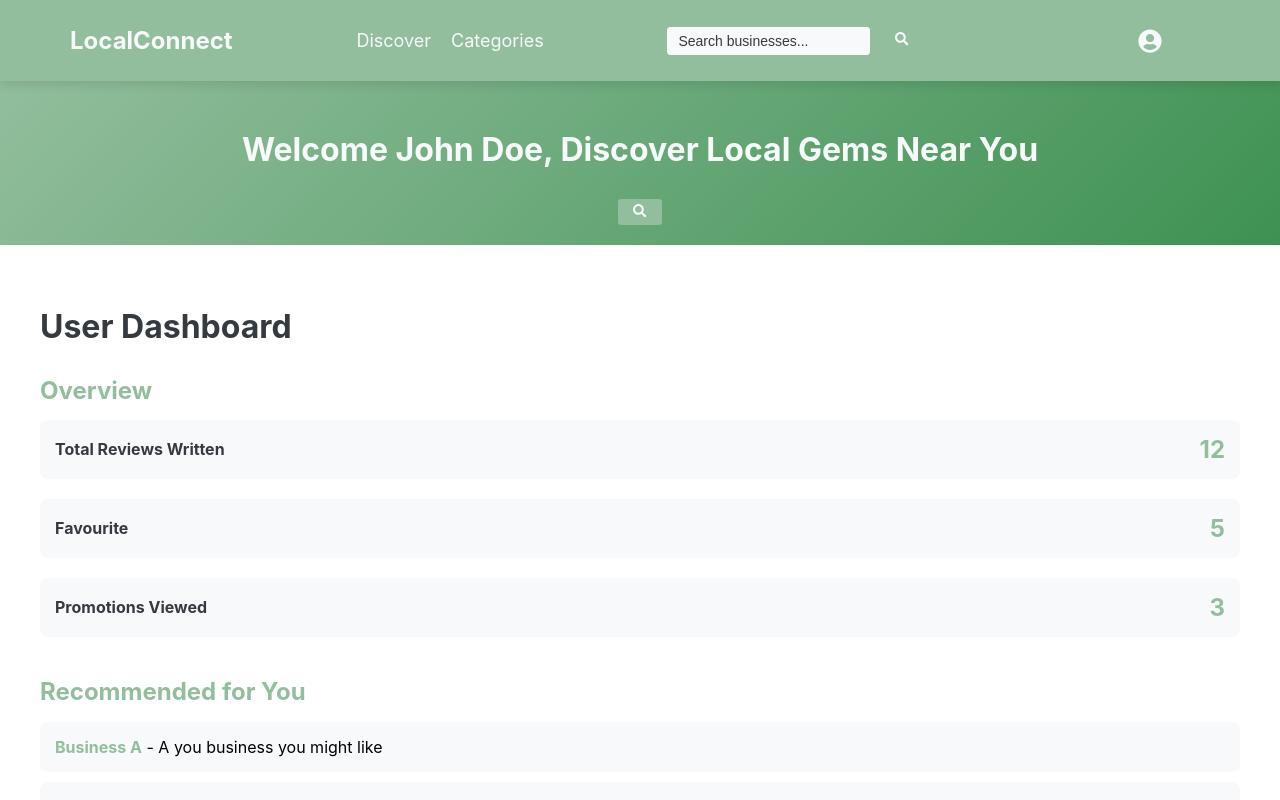
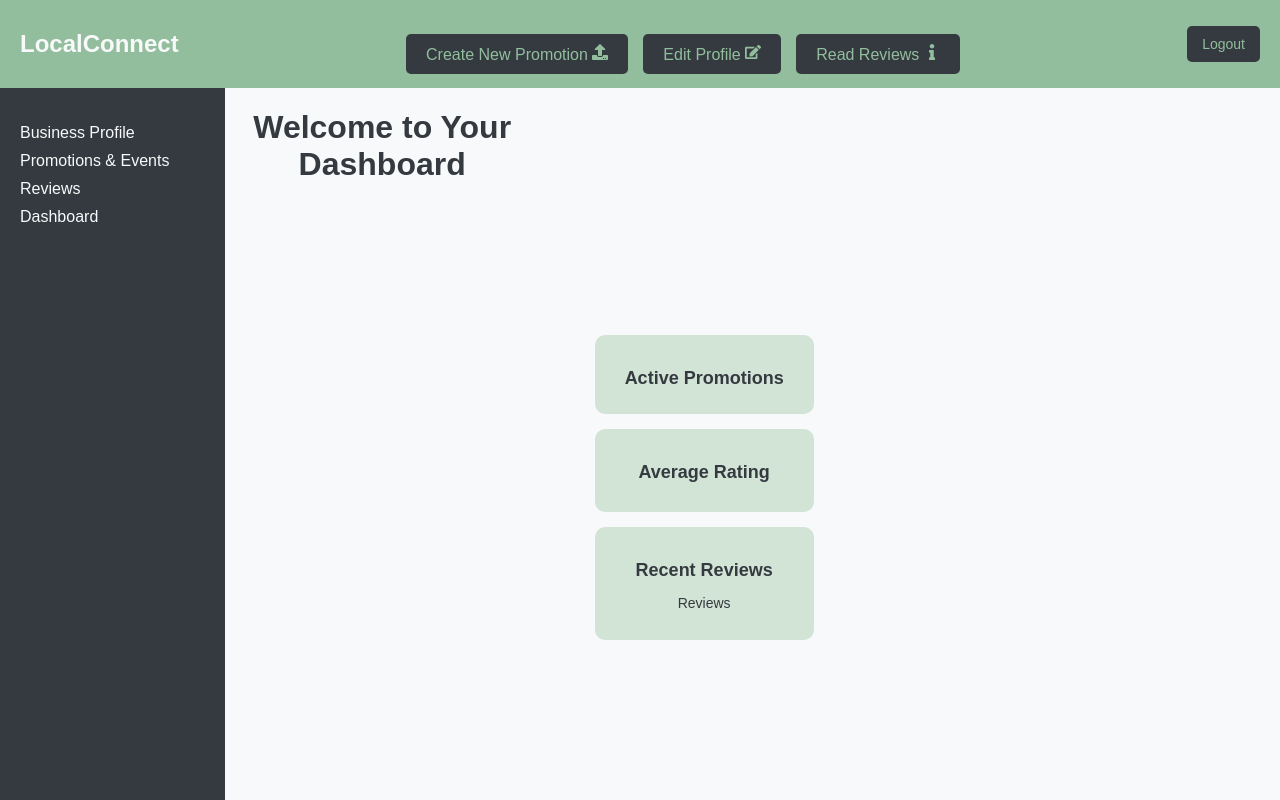
Before and after one commit to juzgit/Business-Discovery, a React (Create React App) app in the folder business-discovery/: page / in a window 1280 px wide. Shown: the top 800 px of the page. Built offline with nearby package versions, Linux system fonts and the light colour scheme.

Commit message:
Business Home Page edited and styled.

```diff
--- a/business-discovery/src/App.js
+++ b/business-discovery/src/App.js
@@ -2,17 +2,18 @@ import React from "react";
 import { BrowserRouter as Router, Route, Routes } from "react-router-dom";
 //import UserNavBar from "./userPages/UserHeader";
 //import HeroSection from "./userPages/HeroSection";
-import UserHomePage from "./userPages/HomePageUser";
+//import UserHomePage from "./userPages/HomePageUser";
 //import UserDiscoverBusiness from "./userPages/DiscoverBusinessPage";
 //import CategoriesPage from "./userPages/CategoriesPage";
 //import UserProfile from "./userPages/UserProfilePage";
+import BusinessUserHP from "./BusinessPages/BusinessUserHP";
 
 function App() {
   return (
     <div className="App">
         <Router>
             <Routes>
-            <Route path="/" element={<UserHomePage />} />
+            <Route path="/" element={<BusinessUserHP />} />
             </Routes>
         </Router>
     </div>
--- a/business-discovery/src/BusinessPages/BusinessUserHP.js
+++ b/business-discovery/src/BusinessPages/BusinessUserHP.js
@@ -1,4 +1,6 @@
 import React from "react";
+import '../businessPageStyling/BusinessHomePage.scss';
+import { FaEdit, FaUpload, FaInfo } from "react-icons/fa";
 
 const BusinessUserHP = () => {
     return(
@@ -7,6 +9,20 @@ const BusinessUserHP = () => {
             <div className="header">
                 <div className="business-name-header">
                     <h2 className="business-name">LocalConnect</h2>
+                </div>
+
+                <div className="actions">
+                    <button className="action-btn">
+                        <a href="#home">Create New Promotion <FaUpload/> </a> {/**Takes you the promotions page */}
+                    </button>
+
+                    <button className="action-btn">
+                        <a href="#home">Edit Profile <FaEdit/> </a> {/**Takes you to Edit Profile page */}
+                    </button>
+
+                    <button className="action-btn">
+                        <a href="#home">Read Reviews <FaInfo /> </a> {/**Takes you to the Reviews Page */}
+                    </button>
                 </div>
 
                 <div className="user-profile">
@@ -19,17 +35,19 @@ const BusinessUserHP = () => {
                     <ul className="side-links">
                         <li><a href="#home">Business Profile</a></li>
                         <li><a href="#home">Promotions & Events</a></li>
-                        <li><a href="#home">Reviews & Analytics</a></li>
+                        <li><a href="#home">Reviews</a></li>
                         <li><a href="#home">Dashboard</a></li>
                     </ul>
                 </div>
 
+                <h1 className="user-dashboard">Welcome to Your Dashboard</h1>
+
                 <div className="main-content">
-                    <h1 className="user-dashboard">Welcome to Your Dashboard</h1>
 
                     <div className="metrics">
                         <div className="metric">
                             <h3 className="promotions-heading">Active Promotions</h3>
+                            {/**Display active promotions here */}
                         </div>
 
                         <div className="metric">
@@ -39,22 +57,9 @@ const BusinessUserHP = () => {
 
                         <div className="metric">
                             <h3 className="recent-rev-heading">Recent Reviews</h3>
-                            <p>{/**Display new ratings */} views</p>
+                            <p>{/**Display a few reviews, maybe 3 reviews */} Reviews</p>
+                            {/**Add a button that takes you to the reviews page  */}
                         </div>
-                    </div>
-
-                    <div className="actions">
-                        <button className="action-btn">
-                            {/**Link to the Promotion Page */}
-                        </button>
-
-                        <button className="action-btn">
-                            {/**Link to the Profile Page */}
-                        </button>
-
-                        <button className="action-btn">
-                            {/**Link to the Reviews page */}
-                        </button>
                     </div>
                 </div>
             </div>
--- /dev/null
+++ b/business-discovery/src/businessPageStyling/BusinessHomePage.scss
@@ -0,0 +1,149 @@
+$primaryColor1: #92be9d;
+$neutralColor1: #F8F9FA;
+$neutralColor2: #343A40;
+
+.business-home{
+    background-color: $neutralColor1;
+    color: $neutralColor2;
+    font-family: Arial, sans-serif;
+
+    .header{
+        display: flex;
+        justify-content: space-between;
+        align-items: center;
+        padding: 10px 20px;
+        background-color: $primaryColor1;
+        color: $neutralColor1;
+
+        .business-name-header{
+            .business-name{
+                font-size: 24px;
+                font-weight: bold;
+            }
+        }
+
+        .user-profile{
+            display: flex;
+            align-items: center;
+            gap: 15px;
+
+            .log-out-btn{
+                background-color: $neutralColor2;
+                color: $primaryColor1;
+                border: none;
+                padding: 10px 15px;
+                border-radius: 5px;
+                cursor: pointer;
+                font-size: 14px;
+
+                &:hover{
+                    background-color: darken($neutralColor1, 10%);
+                    color: lighten($neutralColor2, 10%);
+                }
+            }
+        }
+
+        .actions{
+            margin-top: 20px;
+            display: flex;
+            gap: 15px;
+            flex-wrap: wrap;
+            justify-content: space-between;
+
+            .action-btn{
+                background-color: $neutralColor2;
+                color: $neutralColor1;
+                border: none;
+                padding: 10px 20px;
+                border-radius: 5px;
+                cursor: pointer;
+                font-size: 16px;
+
+                a{
+                    text-decoration: none;
+                    color: $primaryColor1;
+                }
+
+                &:hover{
+                    background-color: darken($neutralColor1, 10%);
+                    color: lighten($neutralColor2, 10%);
+                }
+            }
+        }
+
+    }
+
+    .dashboard{
+        display: flex;
+
+        .user-dashboard{
+            font-size: 32px;
+            margin-bottom: 20px;
+            text-align: center;
+        }
+
+        .sidebar{
+            width: 20%;
+            background-color: $neutralColor2;
+            color: $neutralColor1;
+            padding: 20px;
+
+            .side-links{
+                list-style: none;
+                padding: 0;
+
+                li{
+                    margin: 10px 0;
+
+                    a{
+                        color: $neutralColor1;
+                        text-decoration: none;
+                        font-size: 16px;
+
+                        &:hover{
+                            text-decoration: underline;
+                        }
+                    }
+                }
+            }
+        }
+
+        .main-content{
+            width: 80%;
+            display: flex;
+            justify-content: center;
+            align-items: center;
+            height: 100vh;
+
+            .user-dashboard{
+                font-size: 32px;
+                margin-bottom: 20px;
+                text-align: center;
+            }
+
+            .metrics{
+                display: flex;
+                flex-direction: column;
+                gap: 15px;
+                width: 85%;
+
+                .metric{
+                    width: 30%;
+                    background-color: lighten($primaryColor1, 20%);
+                    padding: 15px;
+                    border-radius: 10px;
+                    text-align: center;
+
+                    h3{
+                        font-size: 18px;
+                        margin-bottom: 10px;
+                    }
+
+                    p{
+                        font-size: 14px;
+                    }
+                }
+            }
+        }
+    }
+}
```
